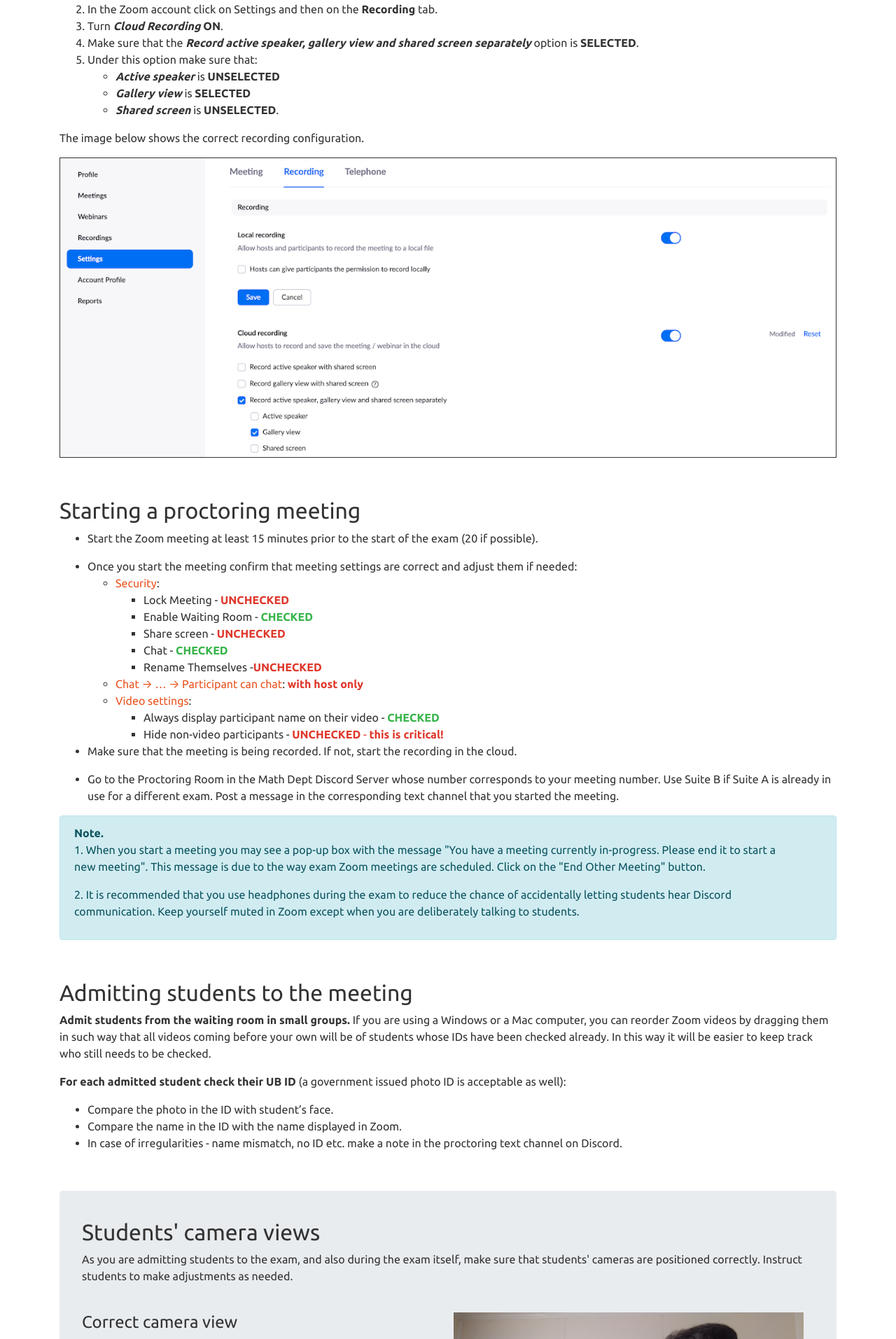
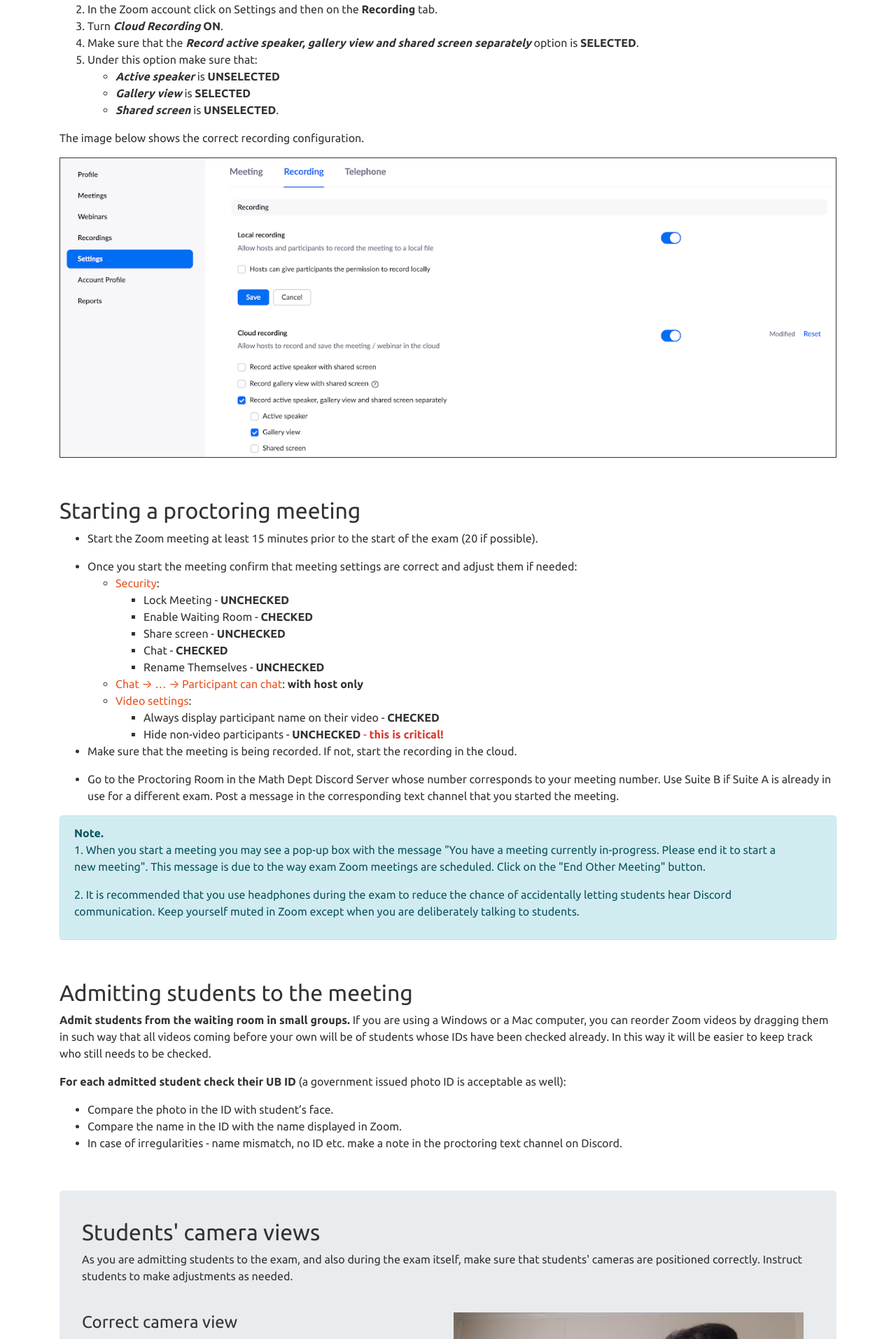
Before and after one commit to ub-math/exam_guides, a Jekyll site: the page built from docs/proctor.md, in a window 1280 px wide. Shown: the part 1912-3825 px from the top of the page at 70% size. Built offline with Jekyll 4.4.1, drawn with Linux system fonts in a browser that asks for light colours.

Commit message:
Update proctor.md

```diff
--- a/docs/proctor.md
+++ b/docs/proctor.md
@@ -113,15 +113,15 @@ The image below shows the correct recording configuration.
 
 * Once you start the meeting confirm that meeting settings are correct and adjust them if needed:
   - [Security](assets/images/zoom_security.png){:target="_blank" rel="noopener"}:
-    * Lock Meeting - <b class="text-danger">UNCHECKED</b>
-    * Enable Waiting Room - <b class="text-success">CHECKED</b>
-    * Share screen - <b class="text-danger">UNCHECKED</b>
-    * Chat - <b class="text-success">CHECKED</b>
-    * Rename Themselves -<b class="text-danger">UNCHECKED</b>
-  - [Chat → … → Participant can chat](assets/images/zoom_chat.png){:target="_blank" rel="noopener"}: <b class="text-danger">with host only</b>
+    * Lock Meeting - **UNCHECKED**
+    * Enable Waiting Room - **CHECKED**
+    * Share screen - **UNCHECKED**
+    * Chat - **CHECKED**
+    * Rename Themselves - **UNCHECKED**
+  - [Chat → … → Participant can chat](assets/images/zoom_chat.png){:target="_blank" rel="noopener"}: **with host only**
   - [Video settings](assets/images/zoom_video.png){:target="_blank" rel="noopener"}:
-    * Always display participant name on their video - <b class="text-success">CHECKED</b>
-    * Hide non-video participants - <b class="text-danger">UNCHECKED</b> <span class="text-danger"> - <b>this is critical!</b></span>
+    * Always display participant name on their video - **CHECKED**
+    * Hide non-video participants - **UNCHECKED** <span class="text-danger"> - <b>this is critical!</b></span>
 <br/>
 
 *  Make sure that the meeting is being recorded. If not, start the recording in the cloud.
```
